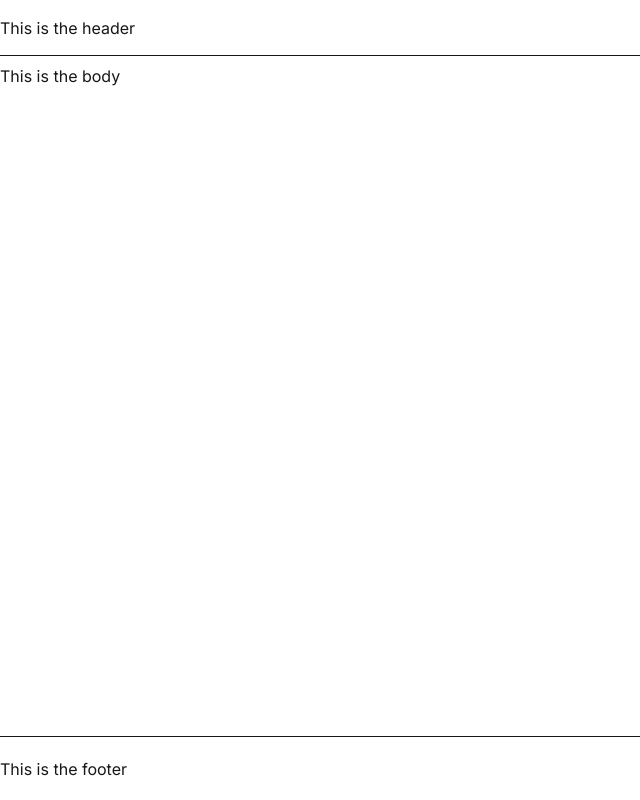
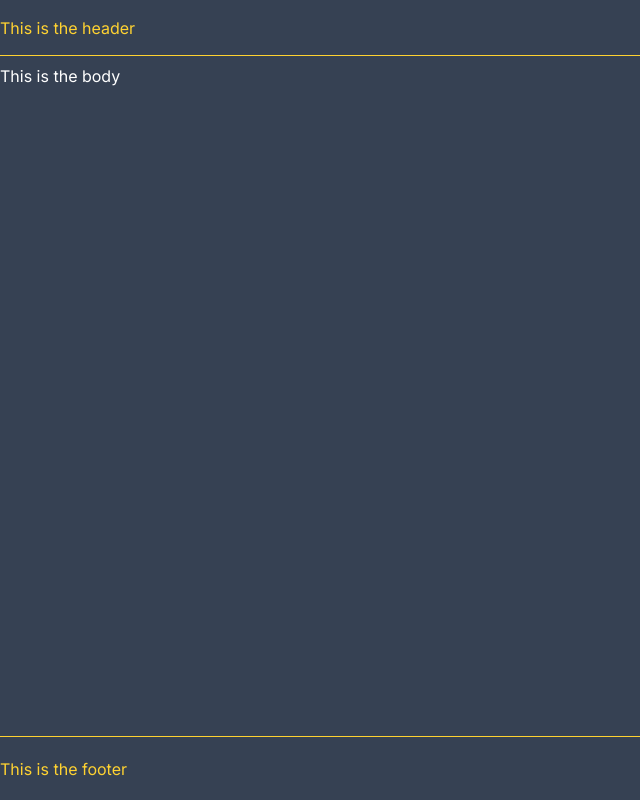
Before and after one commit to yemluck/aPoemADay, a Next.js app: page / in a window 1280 px wide. Shown: the whole page, without its empty margins (0-640 px from the left). Built offline with nearby package versions, Linux system fonts and the light colour scheme.

Commit message:
modified text colors in components

```diff
--- a/src/app/components/container.tsx
+++ b/src/app/components/container.tsx
@@ -4,7 +4,7 @@ type ContainerProps = {
 
 export default function Container({ children }: ContainerProps) {
   return (
-    <div className="flex flex-col max-w-7xl min-h-screen mx-auto ">
+    <div className="flex flex-col max-w-7xl min-h-screen mx-auto bg-gray-700 text-amber-300 ">
       {children}
     </div>
   );
--- a/src/app/page.tsx
+++ b/src/app/page.tsx
@@ -1,5 +1,5 @@
 // import Image from "next/image";
 
 export default function Home() {
-  return <h2>This is the body</h2>;
+  return <h2 className="text-white">This is the body</h2>;
 }
```
